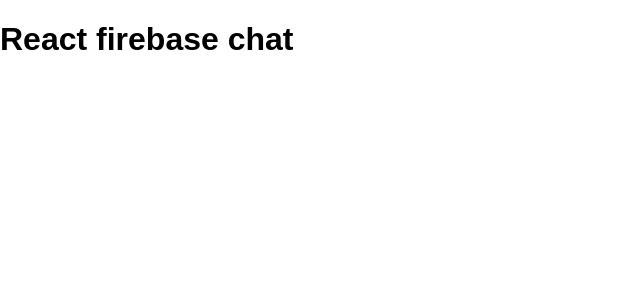
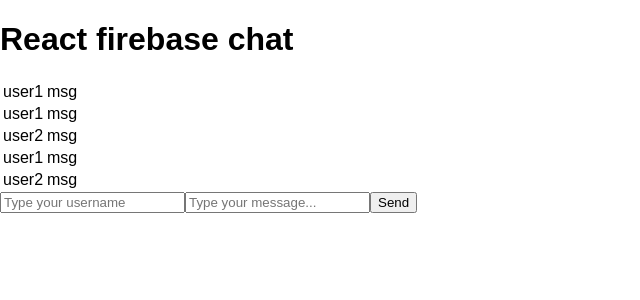
Before and after one commit to Dario0117/react-firebase-chat, a React (Create React App) app: page / in a window 1280 px wide. Shown: the top 300 px of the page, without its empty margins (0-640 px from the left). Built offline with nearby package versions, Linux system fonts and the light colour scheme.

Commit message:
Chat box structure

```diff
--- a/src/App.js
+++ b/src/App.js
@@ -4,7 +4,36 @@
     render() {
         return (
             <div>
-            <h1>React firebase chat</h1>
+                <h1>React firebase chat</h1>
+                <section name="chat-box">
+                    <table>
+                        <tbody>
+                            <tr>
+                                <td>user1</td>
+                                <td>msg</td>
+                            </tr>
+                            <tr>
+                                <td>user1</td>
+                                <td>msg</td>
+                            </tr>
+                            <tr>
+                                <td>user2</td>
+                                <td>msg</td>
+                            </tr>
+                            <tr>
+                                <td>user1</td>
+                                <td>msg</td>
+                            </tr>
+                            <tr>
+                                <td>user2</td>
+                                <td>msg</td>
+                            </tr>
+                        </tbody>
+                    </table>
+                    <input type="text" id="username" placeholder="Type your username"/>
+                    <input type="text" id="message" placeholder="Type your message..." />
+                    <input type="button" value="Send" />
+                </section>
             </div>
         )
     }
```
